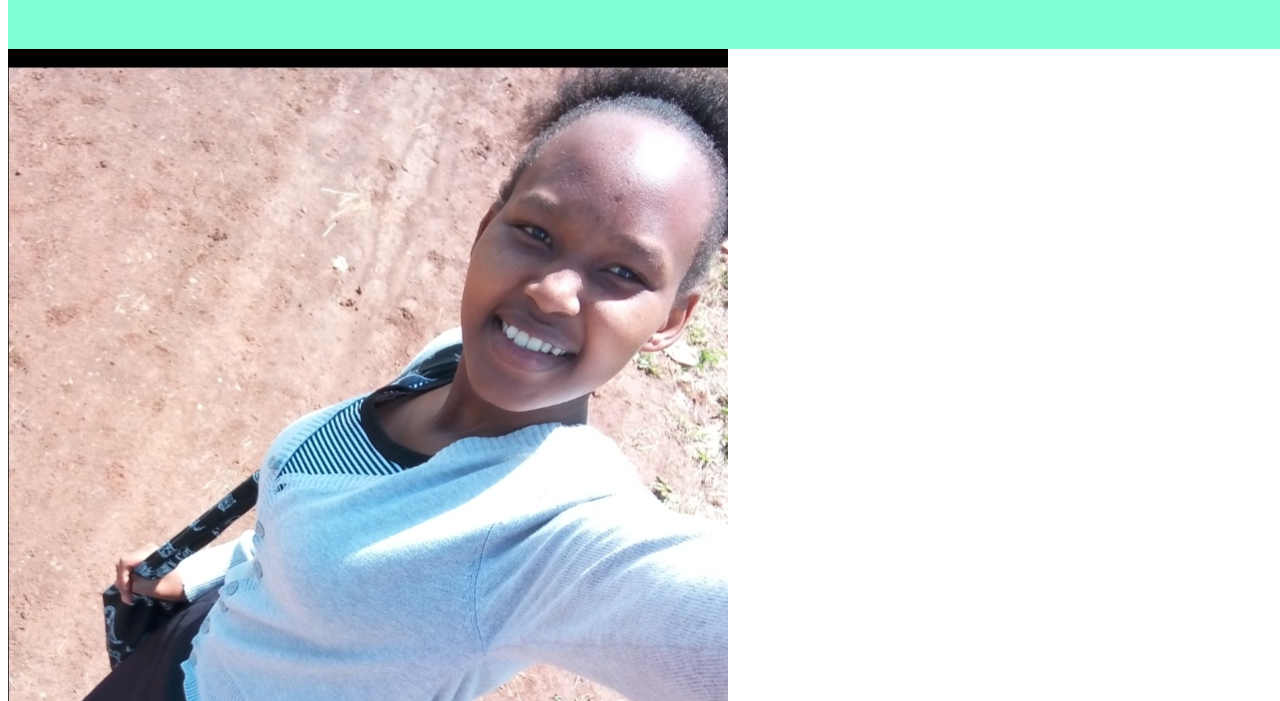
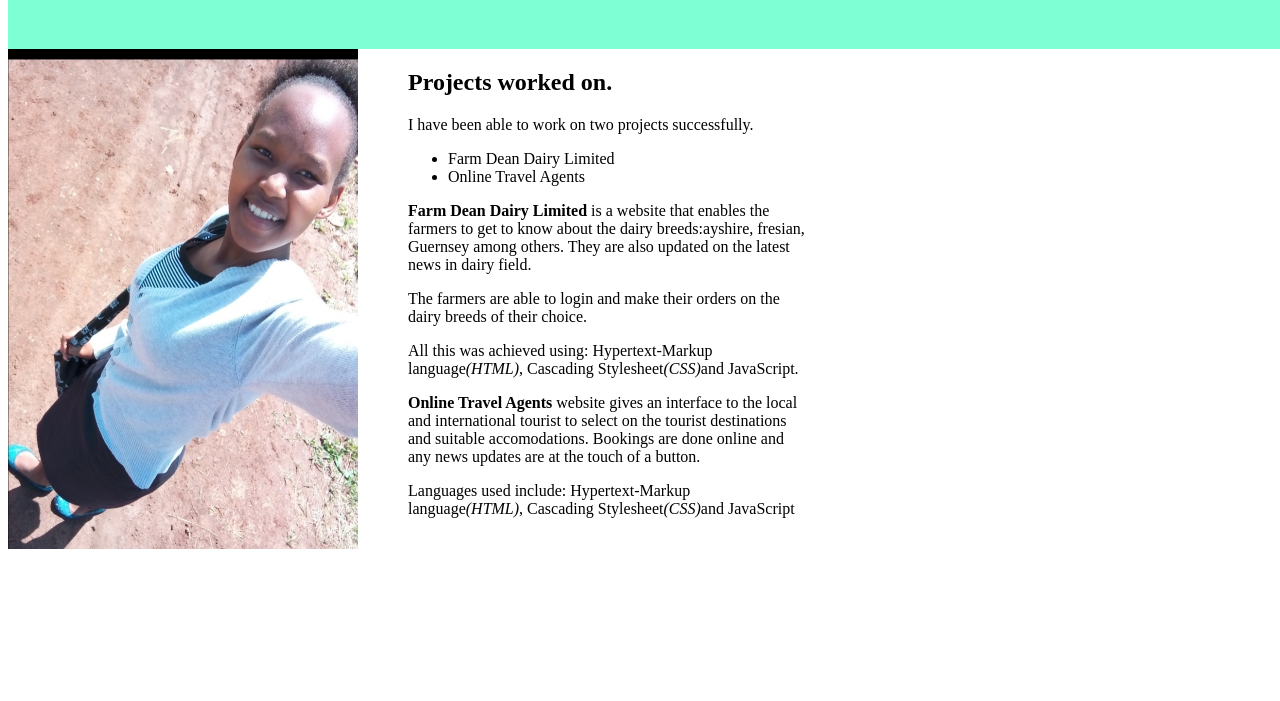
Before and after one commit to batyrotich/independentproject, a plain HTML site: page index.html in a window 1280 px wide. Shown: the part 99-800 px from the top of the page. Drawn offline with Linux system fonts and the light colour scheme.

Commit message:
add information about projects worked on in the index.html,resize image and style the column

```diff
--- a/css/styles.css
+++ b/css/styles.css
@@ -4,3 +4,7 @@
     padding: 30px;
     width: 100%;
 }
+.column{
+    width: 400px;
+    float: left;
+}
--- a/index.html
+++ b/index.html
@@ -8,12 +8,23 @@
         <div class="header">
             <h1>CHEBET EDDAH ROTICH</h1>
         </div>
-        <div class="container">
-            <img src="images/eddah2.jpeg" alt="a picture of eddah">
+        <div class="column">
+            <img src="images/eddah2.jpeg" alt="a picture of eddah" height="500px" width="350px">
 
 
         </div>
-        <div class="container">
+        <div class="column">
+            <h2>Projects worked on.</h2>
+            <p>I have been able to work on two projects successfully.</p>
+            <ul>
+                <li>Farm Dean Dairy Limited</li>
+                <li>Online Travel Agents</li>
+            </ul>
+            <p><strong>Farm Dean Dairy Limited</strong> is a website that enables the farmers to get to know about the dairy breeds:ayshire, fresian, Guernsey among others. They are also updated on the latest news in dairy field.</p>
+            <p>The farmers are able to login and make their orders on the dairy breeds of their choice.</p>
+            <p>All this was achieved using: Hypertext-Markup language<em>(HTML)</em>, Cascading Stylesheet<em>(CSS)</em>and JavaScript.</p>
+            <p><strong>Online Travel Agents</strong> website gives an interface to the local and international tourist to select on the tourist destinations and suitable accomodations. Bookings are done online and any news updates are at the touch of a button.</p>
+            <p>Languages used include: Hypertext-Markup language<em>(HTML)</em>, Cascading Stylesheet<em>(CSS)</em>and JavaScript</p>
 
         </div>
 
```
